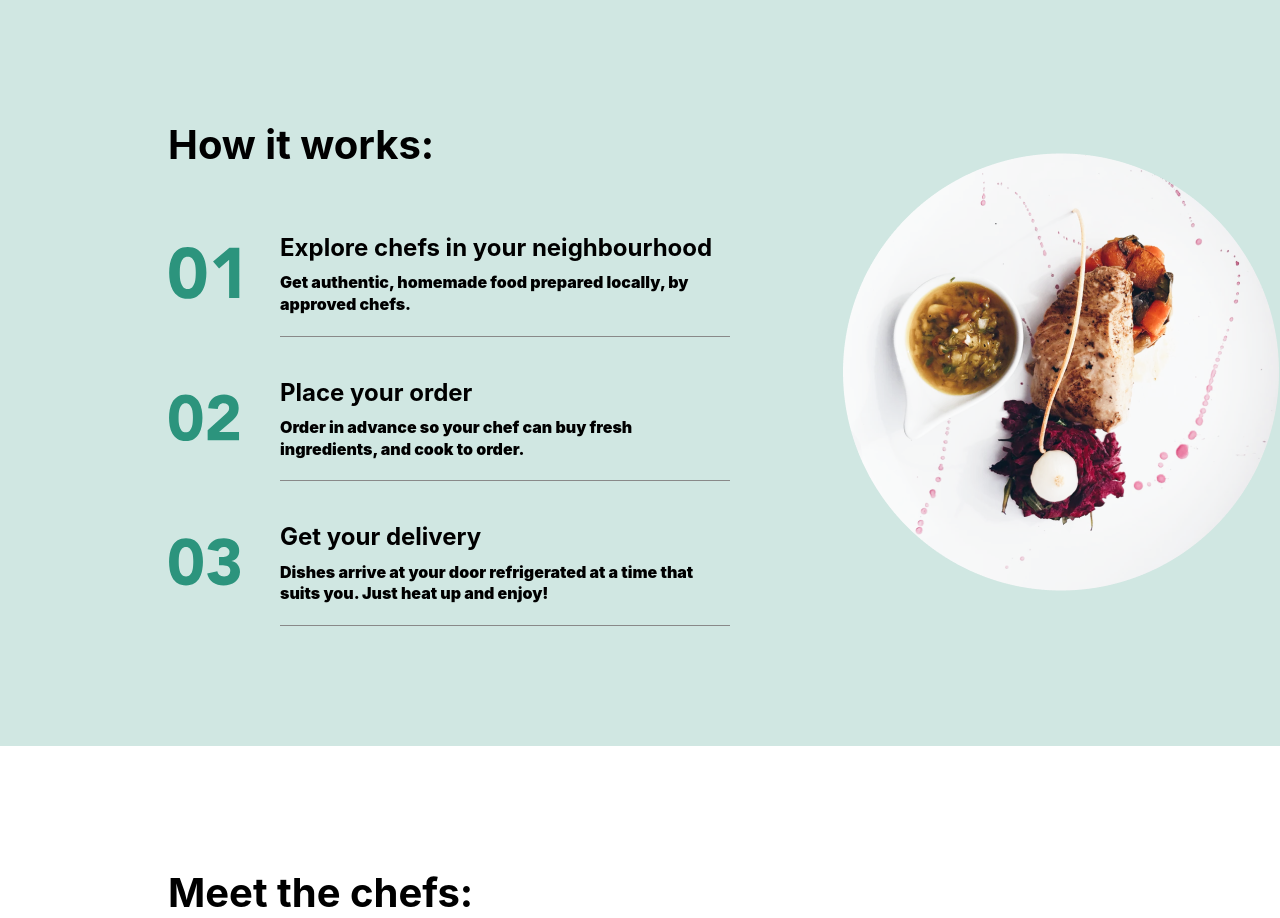
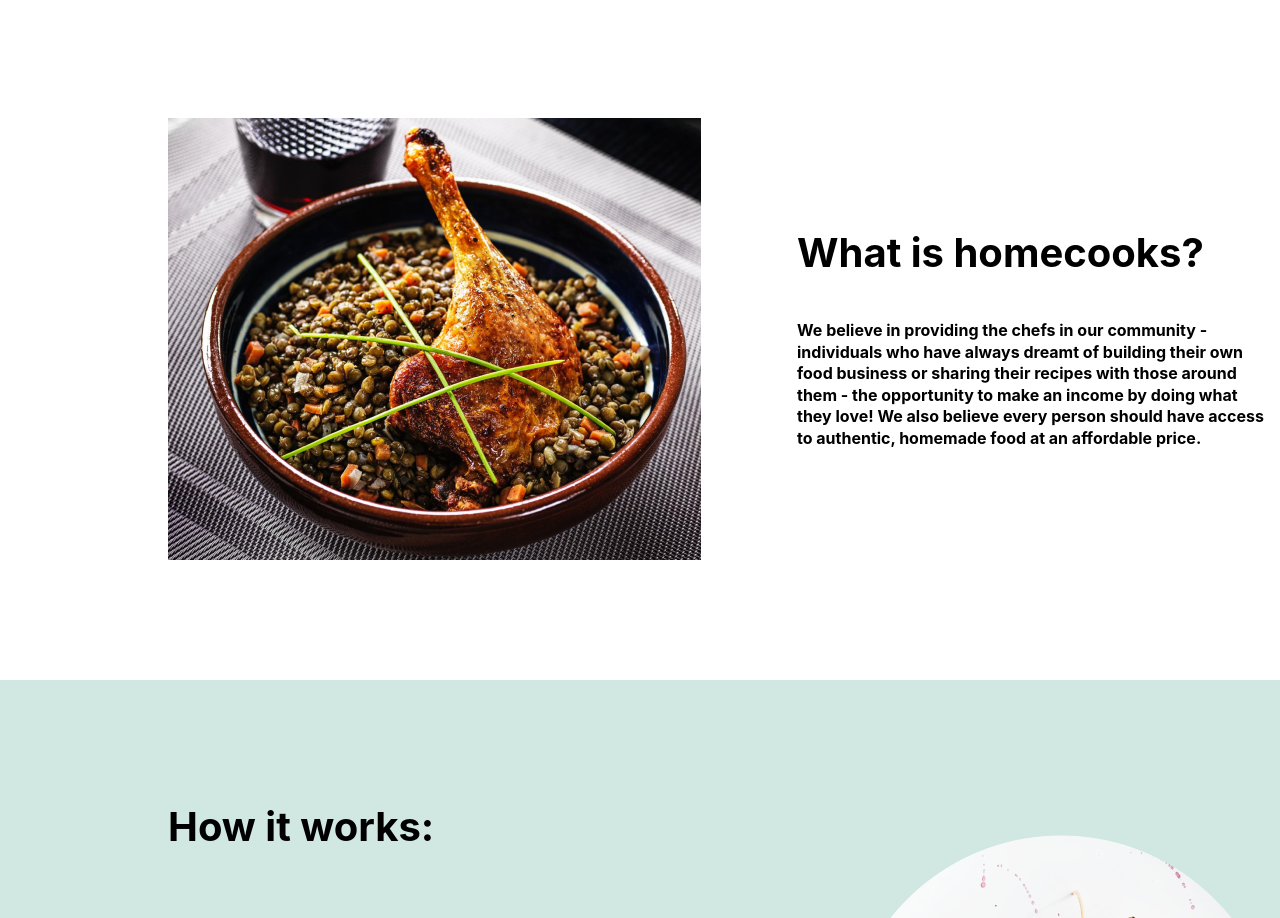
Before and after one commit to devvad/brightlab-test-project-react-ts, a React (Create React App) app: page / in a window 1280 px wide. Shown: the part 952-1870 px from the top of the page. Built offline with nearby package versions, Linux system fonts and the light colour scheme.

Commit message:
made Description

```diff
--- a/src/App.tsx
+++ b/src/App.tsx
@@ -3,6 +3,7 @@ import Main from "./components/main/main"
 import Personal from "./components/personal/personal"
 import Chef from "./components/chef/chef";
 import Work from "./components/work/work";
+import Description from "./components/description/description";
 
 // images should be coming from backend (hello future GraphQL)
 import chefMan from "./images/chef-man.png"
@@ -20,6 +21,7 @@ function App() {
         ]}
       />
       <Main title="Authentic, Local, Homemade food. Delivered" />
+      <Description />
       <Work />
       <Personal
         title="Meet the chefs:"
--- /dev/null
+++ b/src/components/description/description.css
@@ -0,0 +1,28 @@
+.description {
+  display: grid;
+  grid-template-columns: repeat(2, auto);
+  column-gap: 96px;
+  margin: 120px 168px;
+}
+
+.description__paragraph {
+	font-weight: bold;
+	font-size: 16px;
+	line-height: 135%;
+	width: 476px;
+	padding: 0;
+	margin: 0;
+}
+
+.description__text {
+	margin-top: 108px;
+}
+
+.description__title {
+	font-weight: bold;
+	font-size: 40px;
+	line-height: 135%;
+	padding: 0;
+	margin: 0;
+	margin-bottom: 40px;
+}
--- /dev/null
+++ b/src/components/description/description.tsx
@@ -0,0 +1,18 @@
+import image from "./description-foto.png"
+import "./description.css"
+
+function Description() {
+  return (
+    <section className="description">
+    <img className="description__image" src={image} alt="Chicken leg with peas" />
+    <div className="description__text">
+      <h2 className="description__title">What is homecooks?</h2>
+      <p className="description__paragraph">We believe in providing the chefs in our community - individuals who have always dreamt of building their own food business or sharing their recipes with those around them - the opportunity
+        to make an income by doing what they love! We also believe every person should have access to authentic, homemade food at an affordable price.
+      </p>
+    </div>
+  </section>
+  );
+}
+
+export default Description
```
Also changed, not shown: src/components/description/description-foto.png (added).
